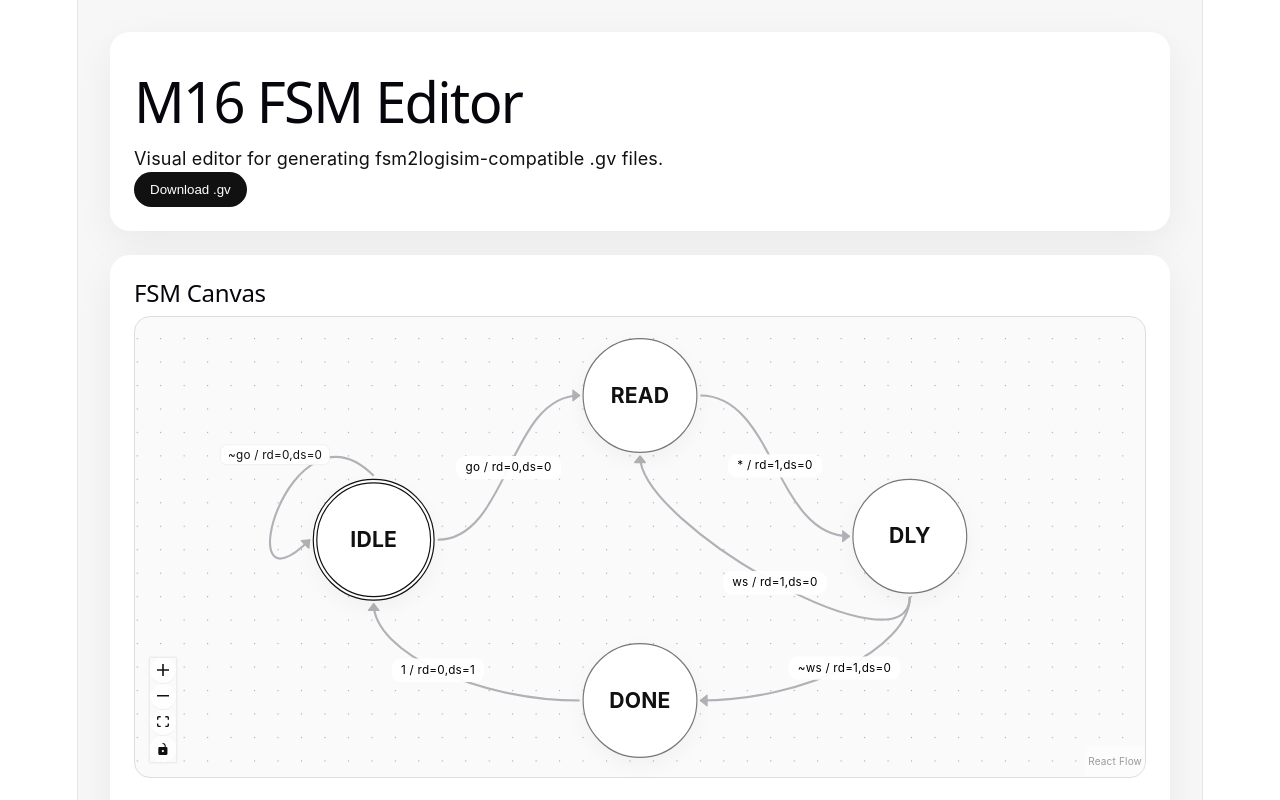
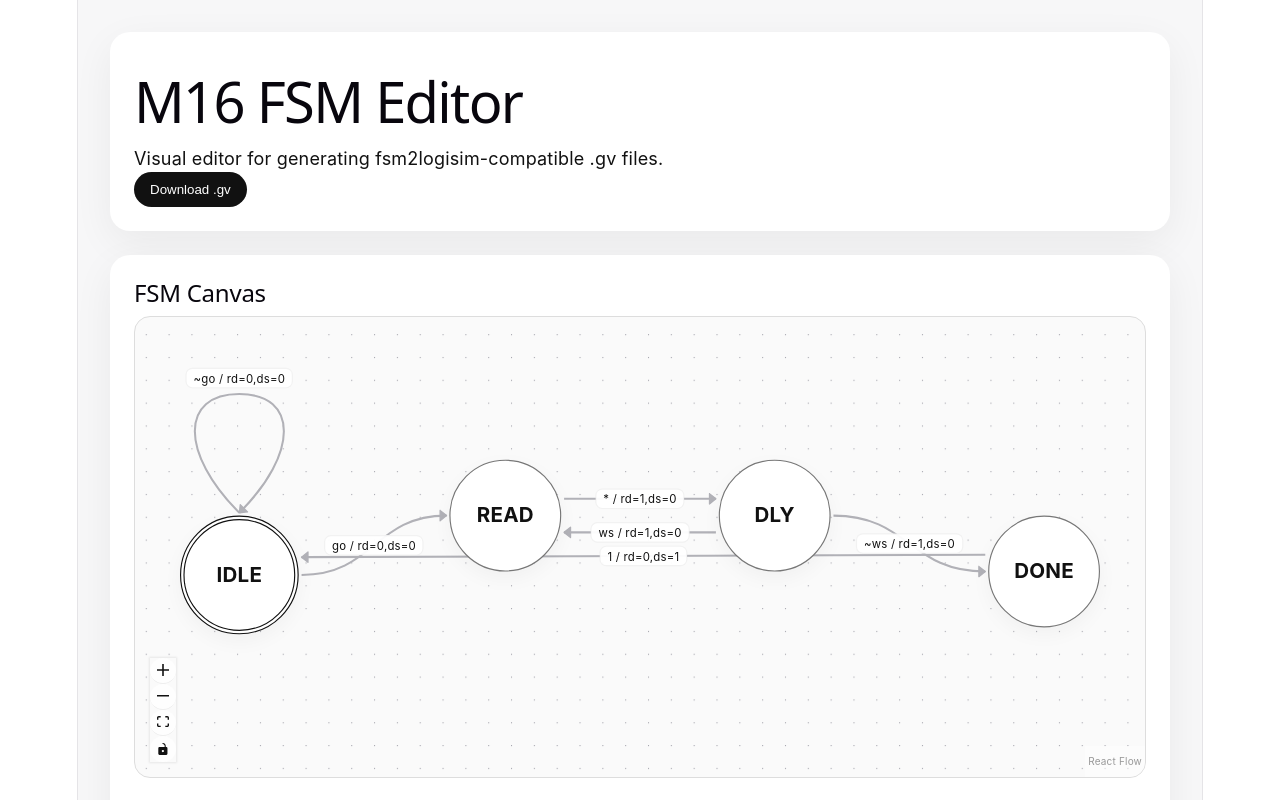
Before and after one commit to msrivastava/m16-fsm-editor, a React (Vite) app: page / in a window 1280 px wide. Shown: the top 800 px of the page. Built offline with nearby package versions, Linux system fonts and the light colour scheme.

Commit message:
Add automatic handle allocation for FSM transitions

```diff
--- a/package.json
+++ b/package.json
@@ -11,11 +11,13 @@
   },
   "dependencies": {
     "@xyflow/react": "^12.10.2",
+    "dagre": "^0.8.5",
     "react": "^19.2.5",
     "react-dom": "^19.2.5"
   },
   "devDependencies": {
     "@eslint/js": "^10.0.1",
+    "@types/dagre": "^0.7.54",
     "@types/node": "^24.12.2",
     "@types/react": "^19.2.14",
     "@types/react-dom": "^19.2.3",
--- a/src/App.css
+++ b/src/App.css
@@ -99,3 +99,15 @@ pre {
   box-shadow: none;
   border: 1px solid rgba(0,0,0,0.05);
 }
+
+.fsmEdgeLabel {
+  padding: 2px 6px;
+  border-radius: 6px;
+  background: rgba(255,255,255,0.95);
+  font-size: 10px;
+  font-weight: 400;
+  line-height: 1.2;
+  white-space: nowrap;
+  box-shadow: none;
+  border: 1px solid rgba(0,0,0,0.05);
+}
--- a/src/App.tsx
+++ b/src/App.tsx
@@ -4,20 +4,34 @@ import {
   Background,
   Controls,
   MarkerType,
-  Position,
   useNodesState,
   useEdgesState,
   type Node,
   type Edge,
 } from '@xyflow/react';
 import '@xyflow/react/dist/style.css';
+
+import dagre from 'dagre';
+
 import { FsmStateNode } from './components/FsmStateNode';
 import { SelfLoopEdge } from './components/SelfLoopEdge';
+import { FsmTransitionEdge } from './components/FsmTransitionEdge';
 
 import { example2 } from './fsm/examples';
 import { exportGv } from './fsm/gvExport';
 import type { FsmModel } from './fsm/model';
 import './App.css';
+
+const NODE_WIDTH = 96;
+const NODE_HEIGHT = 96;
+
+type Point = { x: number; y: number };
+type Side = 'right' | 'left' | 'bottom' | 'top';
+
+type FlowHandleChoice = {
+  sourceHandle: string;
+  targetHandle: string;
+};
 
 function transitionLabel(t: FsmModel['transitions'][number]): string {
   const actions = t.mealyActions?.map((a) => `${a.target}=${a.value}`).join(',') ?? '';
@@ -26,13 +40,170 @@ function transitionLabel(t: FsmModel['transitions'][number]): string {
   return rhs ? `${t.condition} / ${rhs}` : t.condition;
 }
 
+function computeDagreLayout(model: FsmModel): Record<string, Point> {
+  const graph = new dagre.graphlib.Graph();
+
+  graph.setDefaultEdgeLabel(() => ({}));
+
+  graph.setGraph({
+    rankdir: 'LR',
+    nodesep: 80,
+    ranksep: 140,
+    marginx: 40,
+    marginy: 40,
+  });
+
+  for (const state of model.states) {
+    graph.setNode(state.id, {
+      width: NODE_WIDTH,
+      height: NODE_HEIGHT,
+    });
+  }
+
+  for (const transition of model.transitions) {
+    if (transition.from !== transition.to) {
+      graph.setEdge(transition.from, transition.to);
+    }
+  }
+
+  dagre.layout(graph);
+
+  const result: Record<string, Point> = {};
+
+  for (const state of model.states) {
+    const node = graph.node(state.id);
+    result[state.id] = {
+      x: node.x - NODE_WIDTH / 2,
+      y: node.y - NODE_HEIGHT / 2,
+    };
+  }
+
+  return result;
+}
+
+function sideBetween(fromPos: Point, toPos: Point): Side {
+  const dx = toPos.x - fromPos.x;
+  const dy = toPos.y - fromPos.y;
+
+  if (Math.abs(dx) >= Math.abs(dy)) {
+    return dx >= 0 ? 'right' : 'left';
+  }
+
+  return dy >= 0 ? 'bottom' : 'top';
+}
+
+function oppositeSide(side: Side): Side {
+  switch (side) {
+    case 'right':
+      return 'left';
+    case 'left':
+      return 'right';
+    case 'bottom':
+      return 'top';
+    case 'top':
+      return 'bottom';
+  }
+}
+
+const sourceHandlesBySide: Record<Side, string[]> = {
+  right: ['right-upper-source', 'right-source', 'right-lower-source'],
+  left: ['left-upper-source', 'left-source', 'left-lower-source'],
+  top: ['top-left-source', 'top-source', 'top-right-source'],
+  bottom: ['bottom-left-source', 'bottom-source', 'bottom-right-source'],
+};
+
+const targetHandlesBySide: Record<Side, string[]> = {
+  right: ['right-upper', 'right', 'right-lower'],
+  left: ['left-upper', 'left', 'left-lower'],
+  top: ['top-left', 'top', 'top-right'],
+  bottom: ['bottom-left', 'bottom', 'bottom-right'],
+};
+
+function allocateHandles(
+  model: FsmModel,
+  layout: Record<string, Point>
+): Record<string, FlowHandleChoice> {
+  const result: Record<string, FlowHandleChoice> = {};
+
+  // Shared physical occupancy: source and target handles on the same side
+  // of the same node compete for the same visual slots.
+  const used: Record<string, Set<number>> = {};
+
+  function physicalKey(nodeId: string, side: Side): string {
+    return `${nodeId}:${side}`;
+  }
+
+  function reserveSlot(nodeId: string, side: Side, preferred: number): number {
+    const key = physicalKey(nodeId, side);
+    if (!used[key]) used[key] = new Set<number>();
+
+    const order = [preferred, 1, 0, 2];
+
+    for (const candidate of order) {
+      if (!used[key].has(candidate)) {
+        used[key].add(candidate);
+        return candidate;
+      }
+    }
+
+    // More than three edges on this side: reuse cyclically.
+    const fallback = used[key].size % 3;
+    used[key].add(fallback);
+    return fallback;
+  }
+
+  function sourceHandle(side: Side, slot: number): string {
+    return sourceHandlesBySide[side][slot];
+  }
+
+  function targetHandle(side: Side, slot: number): string {
+    return targetHandlesBySide[side][slot];
+  }
+
+  function pairKey(a: string, b: string): string {
+    return a < b ? `${a}::${b}` : `${b}::${a}`;
+  }
+
+  const nonSelfTransitions = model.transitions.filter((t) => t.from !== t.to);
+
+  const pairCounts: Record<string, number> = {};
+  for (const t of nonSelfTransitions) {
+    const key = pairKey(t.from, t.to);
+    pairCounts[key] = (pairCounts[key] ?? 0) + 1;
+  }
+
+  const pairSeen: Record<string, number> = {};
+
+  for (const t of nonSelfTransitions) {
+    const sourceSide = sideBetween(layout[t.from], layout[t.to]);
+    const targetSide = oppositeSide(sourceSide);
+
+    const key = pairKey(t.from, t.to);
+    const localIndex = pairSeen[key] ?? 0;
+    pairSeen[key] = localIndex + 1;
+
+    // For reverse/bidirectional pairs, deliberately choose different
+    // physical slots so the two curves do not sit on top of each other.
+    let preferredSlot = 1; // center by default
+    if (pairCounts[key] > 1) {
+      preferredSlot = localIndex % 2 === 0 ? 0 : 2; // upper/lower or left/right
+    }
+
+    const sourceSlot = reserveSlot(t.from, sourceSide, preferredSlot);
+    const targetSlot = reserveSlot(t.to, targetSide, preferredSlot);
+
+    result[t.id] = {
+      sourceHandle: sourceHandle(sourceSide, sourceSlot),
+      targetHandle: targetHandle(targetSide, targetSlot),
+    };
+  }
+
+  return result;
+}
+
 function modelToFlow(model: FsmModel): { nodes: Node[]; edges: Edge[] } {
-  const layout: Record<string, { x: number; y: number }> = {
-    IDLE: { x: 80, y: 190 },
-    READ: { x: 310, y: 70 },
-    DLY: { x: 540, y: 190 },
-    DONE: { x: 310, y: 330 },
-  };
+  const layout = computeDagreLayout(model);
+  const handleChoices = allocateHandles(model, layout);
 
   const nodes: Node[] = model.states.map((s, i) => ({
     id: s.id,
@@ -48,16 +219,15 @@ function modelToFlow(model: FsmModel): { nodes: Node[]; edges: Edge[] } {
   }));
 
   const edges: Edge[] = model.transitions.map((t) => {
-    const isSelfLoop = t.from === t.to;
     const label = transitionLabel(t);
 
-    if (isSelfLoop) {
+    if (t.from === t.to) {
       return {
         id: t.id,
         source: t.from,
         target: t.to,
         sourceHandle: 'top-source',
-        targetHandle: 'left',
+        targetHandle: 'top',
         label,
         type: 'selfLoop',
         markerEnd: { type: MarkerType.ArrowClosed },
@@ -65,87 +235,20 @@ function modelToFlow(model: FsmModel): { nodes: Node[]; edges: Edge[] } {
       };
     }
 
-    if (t.from === 'READ' && t.to === 'DLY') {
-      return {
-        id: t.id,
-        source: t.from,
-        target: t.to,
-        sourceHandle: 'right-source',
-        targetHandle: 'left',
-        label,
-        type: 'default',
-        markerEnd: { type: MarkerType.ArrowClosed },
-        labelBgPadding: [8, 4],
-        labelBgBorderRadius: 8,
-        labelBgStyle: { fill: '#ffffff', fillOpacity: 0.95 },
-        style: { strokeWidth: 1.8 },
-      };
-    }
-
-    if (t.from === 'DLY' && t.to === 'READ') {
-      return {
-        id: t.id,
-        source: t.from,
-        target: t.to,
-        sourceHandle: 'bottom-source',
-        targetHandle: 'bottom',
-        label,
-        type: 'default',
-        markerEnd: { type: MarkerType.ArrowClosed },
-        labelBgPadding: [8, 4],
-        labelBgBorderRadius: 8,
-        labelBgStyle: { fill: '#ffffff', fillOpacity: 0.95 },
-        style: { strokeWidth: 1.8 },
-      };
-    }
-
-    if (t.from === 'DLY' && t.to === 'DONE') {
-      return {
-        id: t.id,
-        source: t.from,
-        target: t.to,
-        sourceHandle: 'bottom-source',
-        targetHandle: 'right',
-        label,
-        type: 'default',
-        markerEnd: { type: MarkerType.ArrowClosed },
-        labelBgPadding: [8, 4],
-        labelBgBorderRadius: 8,
-        labelBgStyle: { fill: '#ffffff', fillOpacity: 0.95 },
-        style: { strokeWidth: 1.8 },
-      };
-    }
-
-    if (t.from === 'DONE' && t.to === 'IDLE') {
-      return {
-        id: t.id,
-        source: t.from,
-        target: t.to,
-        sourceHandle: 'left-source',
-        targetHandle: 'bottom',
-        label,
-        type: 'default',
-        markerEnd: { type: MarkerType.ArrowClosed },
-        labelBgPadding: [8, 4],
-        labelBgBorderRadius: 8,
-        labelBgStyle: { fill: '#ffffff', fillOpacity: 0.95 },
-        style: { strokeWidth: 1.8 },
-      };
-    }
+    const handles = handleChoices[t.id];
 
     return {
       id: t.id,
       source: t.from,
       target: t.to,
-      sourceHandle: 'right-source',
-      targetHandle: 'left',
+      sourceHandle: handles.sourceHandle,
+      targetHandle: handles.targetHandle,
       label,
-      type: 'default',
+      type: 'fsmTransition',
       markerEnd: { type: MarkerType.ArrowClosed },
-      labelBgPadding: [8, 4],
-      labelBgBorderRadius: 8,
-      labelBgStyle: { fill: '#ffffff', fillOpacity: 0.95 },
-      style: { strokeWidth: 1.8 },
+      style: {
+        strokeWidth: 1.8,
+      },
     };
   });
 
@@ -156,19 +259,25 @@ export default function App() {
   const [model] = useState<FsmModel>(example2);
 
   const gv = useMemo(() => exportGv(model), [model]);
-
   const initialFlow = useMemo(() => modelToFlow(model), [model]);
 
   const [nodes, , onNodesChange] = useNodesState(initialFlow.nodes);
   const [edges, , onEdgesChange] = useEdgesState(initialFlow.edges);
 
-  const nodeTypes = {
-    fsmState: FsmStateNode,
-  };
+  const nodeTypes = useMemo(
+    () => ({
+      fsmState: FsmStateNode,
+    }),
+    []
+  );
 
-  const edgeTypes = {
-    selfLoop: SelfLoopEdge,
-  };
+  const edgeTypes = useMemo(
+    () => ({
+      selfLoop: SelfLoopEdge,
+      fsmTransition: FsmTransitionEdge,
+    }),
+    []
+  );
 
   return (
     <main className="page">
--- /dev/null
+++ b/src/components/FsmTransitionEdge.tsx
@@ -0,0 +1,63 @@
+import {
+  BaseEdge,
+  EdgeLabelRenderer,
+  getBezierPath,
+  type EdgeProps,
+} from '@xyflow/react';
+
+export function FsmTransitionEdge({
+  id,
+  sourceX,
+  sourceY,
+  targetX,
+  targetY,
+  sourcePosition,
+  targetPosition,
+  markerEnd,
+  style,
+  label,
+  data,
+}: EdgeProps) {
+  const offset = 0;
+
+  const dx = targetX - sourceX;
+  const dy = targetY - sourceY;
+  const len = Math.sqrt(dx * dx + dy * dy) || 1;
+
+  const nx = (-dy / len) * offset;
+  const ny = (dx / len) * offset;
+
+  const [edgePath, labelX, labelY] = getBezierPath({
+    sourceX: sourceX + nx,
+    sourceY: sourceY + ny,
+    targetX: targetX + nx,
+    targetY: targetY + ny,
+    sourcePosition,
+    targetPosition,
+    curvature: 0.35,
+  });
+
+  return (
+    <>
+      <BaseEdge
+        id={id}
+        path={edgePath}
+        markerEnd={markerEnd}
+        style={style}
+      />
+
+      <EdgeLabelRenderer>
+        <div
+          className="fsmEdgeLabel"
+          style={{
+            position: 'absolute',
+            transform: `translate(-50%, -50%) translate(${labelX + nx}px, ${labelY + ny}px)`,
+            pointerEvents: 'all',
+          }}
+        >
+          {label}
+        </div>
+      </EdgeLabelRenderer>
+    </>
+  );
+}
--- a/src/components/SelfLoopEdge.tsx
+++ b/src/components/SelfLoopEdge.tsx
@@ -8,23 +8,24 @@ export function SelfLoopEdge({
   id,
   sourceX,
   sourceY,
-  targetX,
-  targetY,
   markerEnd,
   style,
   label,
 }: EdgeProps) {
-  const loopSize = 72;
+  const r = 52;
 
   const path = `
     M ${sourceX} ${sourceY}
-    C ${sourceX - loopSize} ${sourceY - loopSize},
-      ${targetX - loopSize} ${targetY + loopSize},
-      ${targetX} ${targetY}
+    C ${sourceX - r} ${sourceY - r},
+      ${sourceX - r} ${sourceY - 2 * r},
+      ${sourceX} ${sourceY - 2 * r}
+    C ${sourceX + r} ${sourceY - 2 * r},
+      ${sourceX + r} ${sourceY - r},
+      ${sourceX} ${sourceY}
   `;
 
-  const labelX = sourceX - loopSize - 12;
-  const labelY = sourceY - 18;
+  const labelX = sourceX;
+  const labelY = sourceY - 2 * r - 14;
 
   return (
     <>
```
Also changed, not shown: src/components/FsmStateNode.tsx (+40 -8 lines), 1 other file (tests, documents, lock files or other folders).
